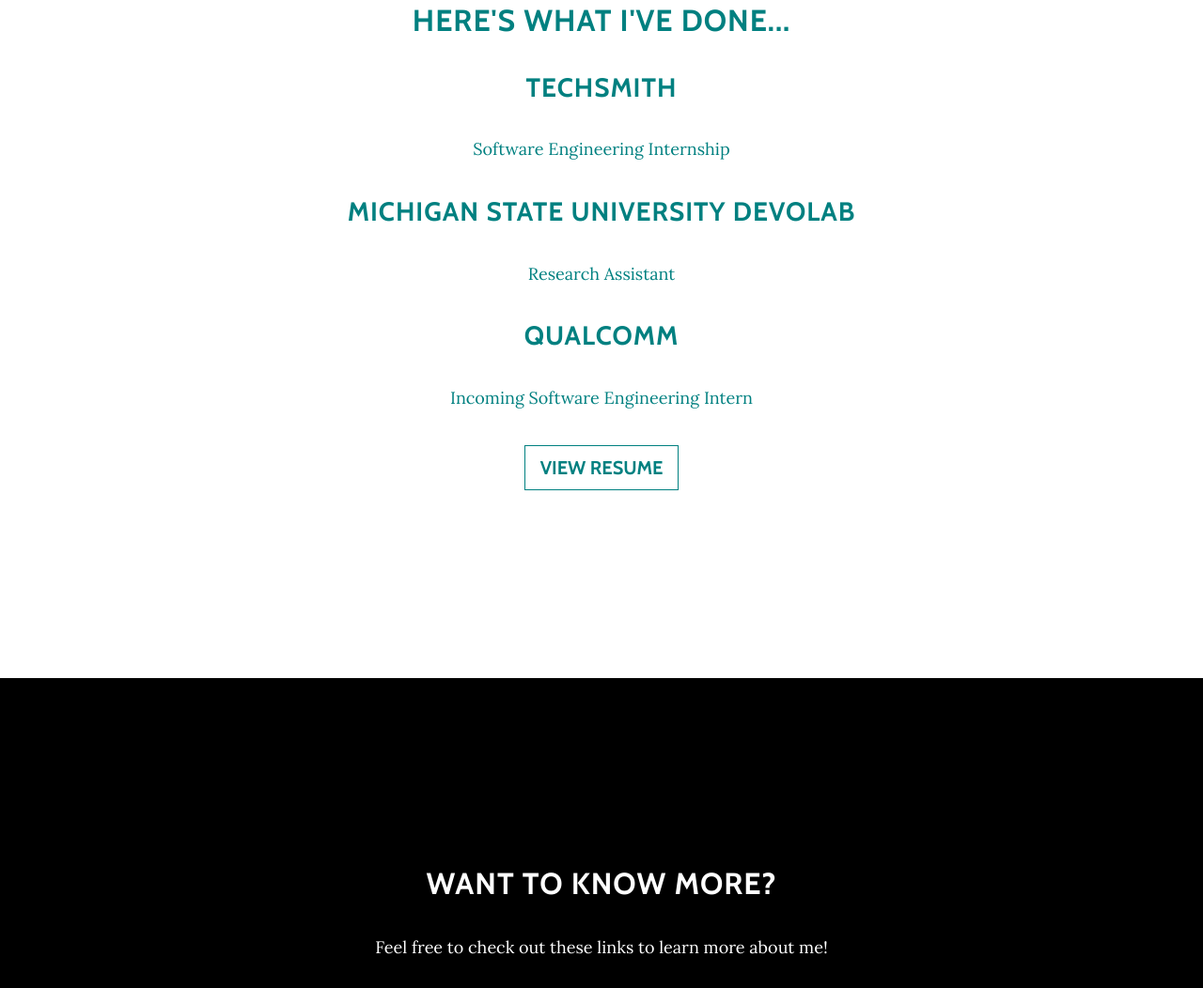
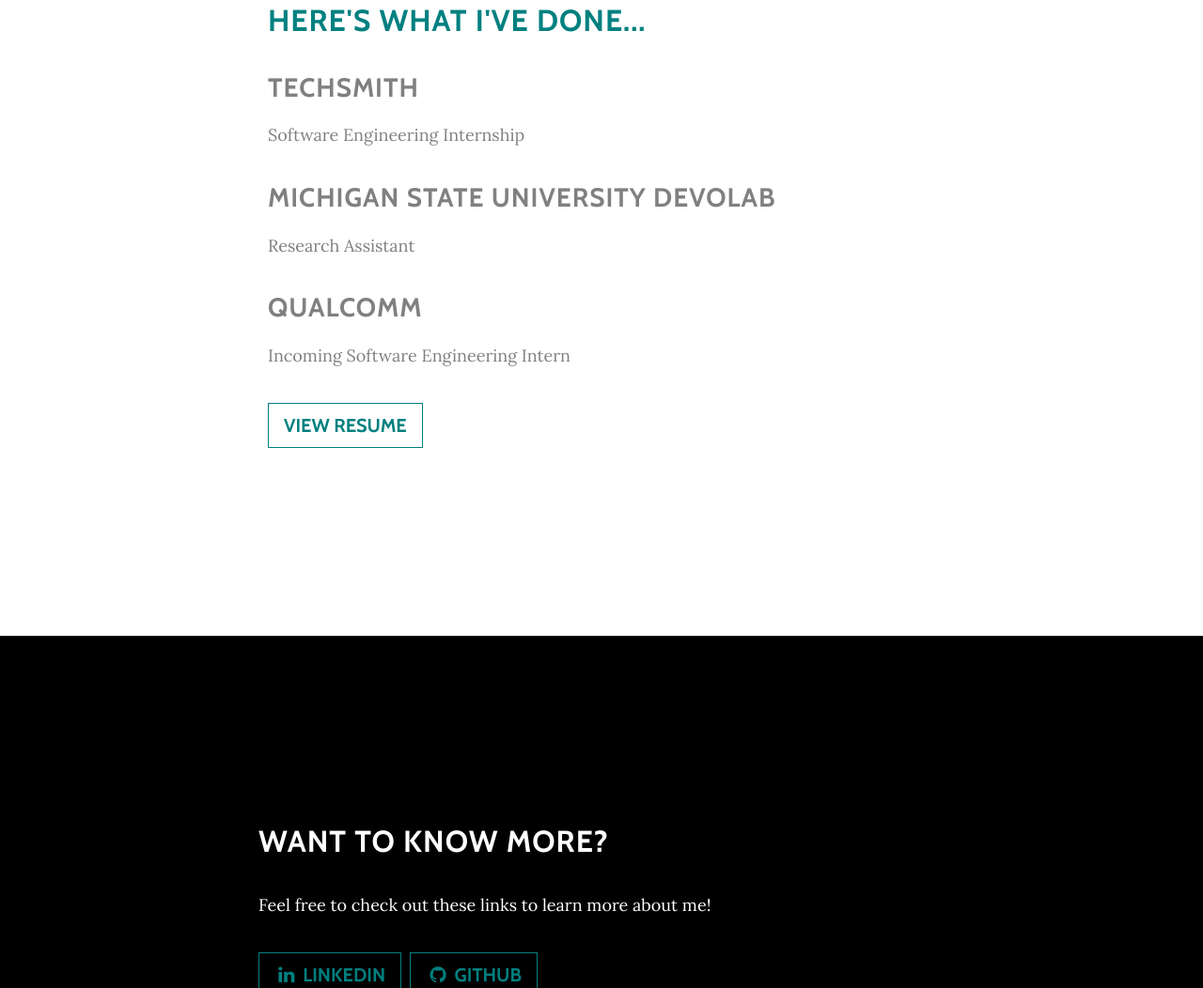
Before and after one commit to sarahjohanknecht/sarahjohanknecht.github.io, a website: page index.html in a window 1280 px wide. Shown: the part 1748-2800 px from the top of the page at 94% size. Drawn offline with nearby package versions, Linux system fonts and the light colour scheme.

Commit message:
small format changes

```diff
--- a/css/grayscale.css
+++ b/css/grayscale.css
@@ -21,8 +21,16 @@
   letter-spacing: 1px;
   text-transform: uppercase;
 }
+
+h3 { font-family: 'Cabin', 'Helvetica Neue', Helvetica, Arial, sans-serif;
+  font-weight: 300;
+  margin: 0 0 20px;
+  letter-spacing: 1px;
+  text-transform: uppercase;
+  color: grey;
+}
+
 h2,
-h3,
 h4,
 h5,
 h6 {
@@ -31,6 +39,7 @@
   margin: 0 0 35px;
   letter-spacing: 1px;
   text-transform: uppercase; }
+
 
 p {
   font-size: 16px;
@@ -161,6 +170,10 @@
   -moz-background-size: cover;
   -o-background-size: cover;
   background-size: cover; }
+  .download-section .title{
+    color: grey;
+  }
+
 
 #map {
   width: 100%;
--- a/index.html
+++ b/index.html
@@ -67,7 +67,7 @@
     </header>
 
     <!-- About Section -->
-    <section id="about" class="content-section text-center">
+    <section id="about" class="content-section text-left">
       <div class="container">
         <div class="row">
           <div class="col-lg-8 mx-auto">
@@ -82,23 +82,27 @@
     </section>
 
     <!-- Download Section -->
-    <section id="download" class="download-section content-section text-center">
+    <section id="download" class="download-section content-section text-left">
       <div class="container">
         <div class="col-lg-8 mx-auto">
           <h2>Here's what I've done...</h2>
           <h3> TechSmith</h3>
-          <p>Software Engineering Internship</p>
+          <p class="title">Software Engineering Internship</p>
           <h3> Michigan State University DevoLab</h3>
-          <p> Research Assistant </p>
+          <p class = "title"> Research Assistant </p>
           <h3> Qualcomm </h3>
-          <p> Incoming Software Engineering Intern </p>
-          <a href="../img/resume17.pdf" class="btn btn-default btn-lg">View Resume</a>
+          <p class= "title"> Incoming Software Engineering Intern </p>
+          <li class="list-inline-item">
+            <a href="../img/resume17.pdf" class="btn btn-default btn-lg">
+              <span class="network-name">View Resume</span>
+            </a>
+          </li>
         </div>
       </div>
     </section>
 
     <!-- Contact Section -->
-    <section id="contact" class="content-section text-center">
+    <section id="contact" class="content-section text-left">
       <div class="container">
         <div class="row">
           <div class="col-lg-8 mx-auto">
```
